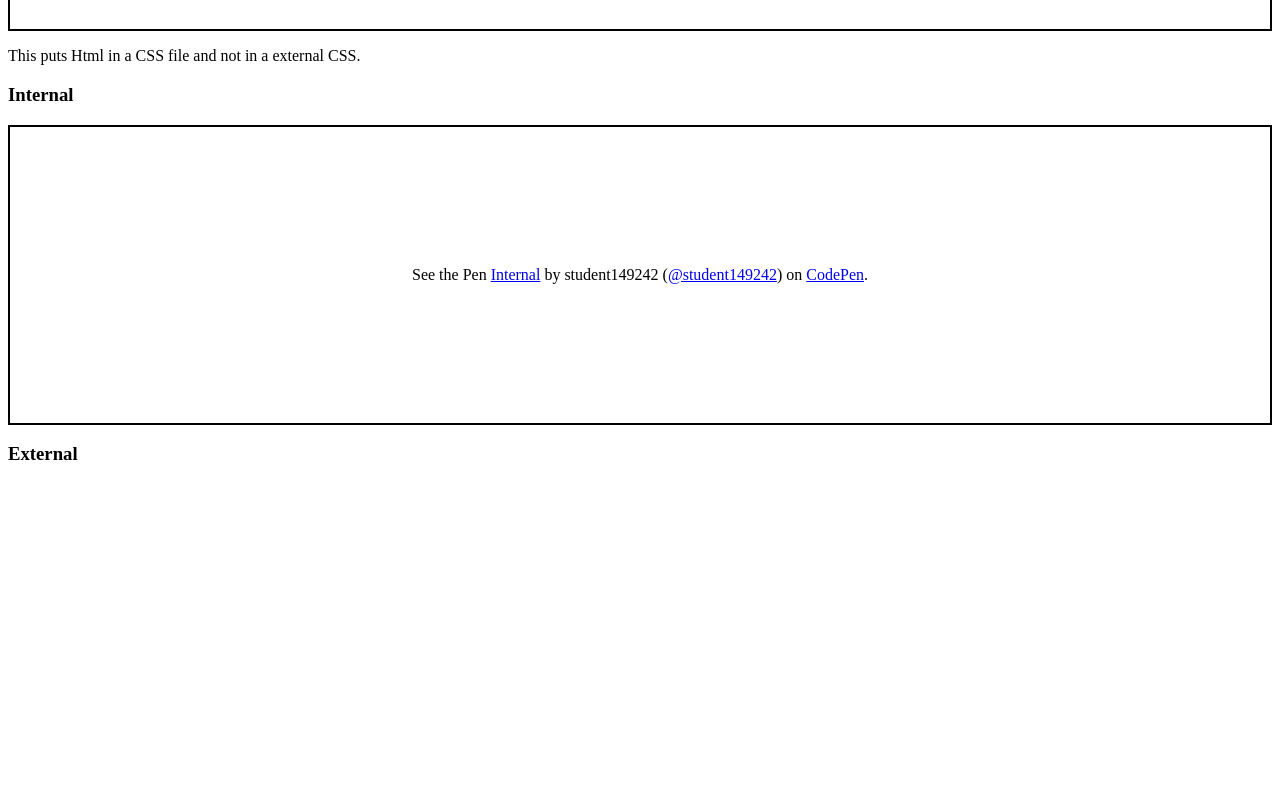
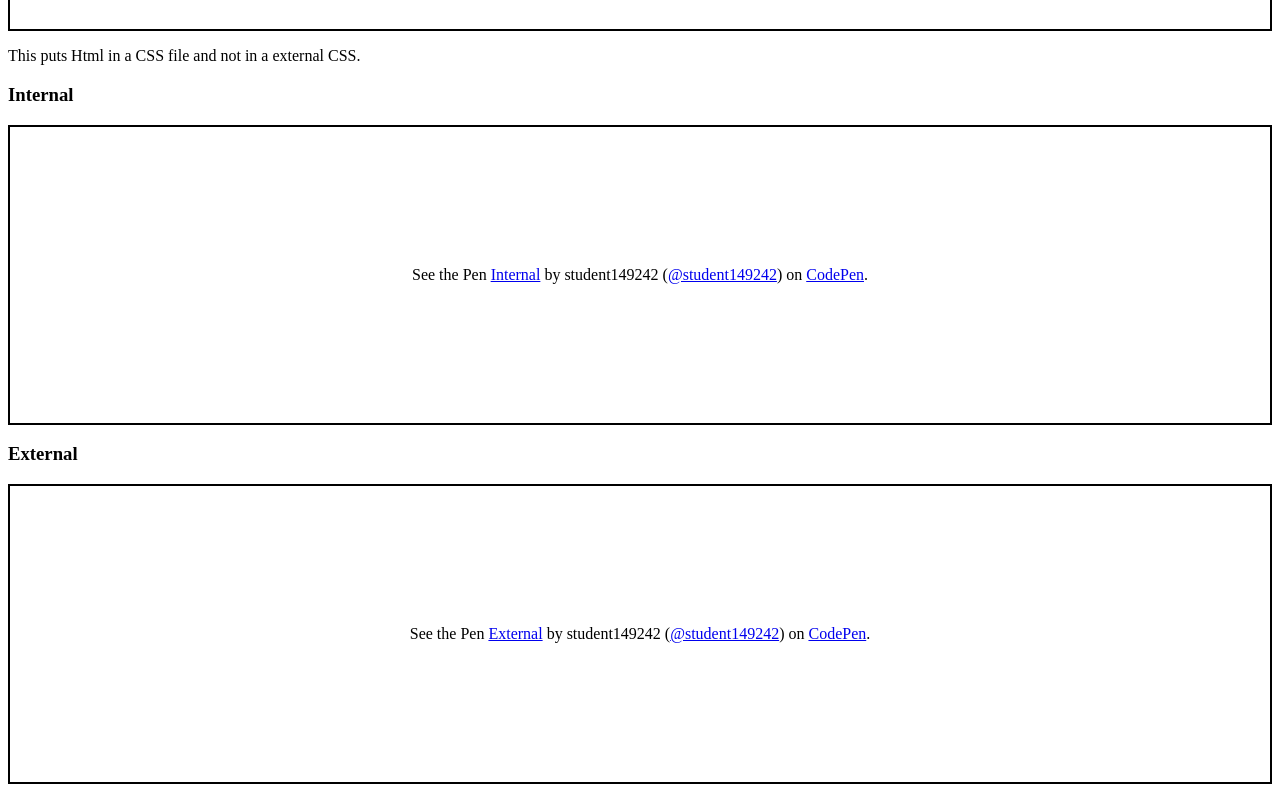
Before and after one commit to student149242/techblog, a plain HTML site: page css.html in a window 1280 px wide. Shown: the part 852-1652 px from the top of the page. Before the commit the page ends 1336 px from the top, so only its background shows below. Drawn offline with Linux system fonts and the light colour scheme; a script that the page names is missing.

Commit message:
Update css.html

```diff
--- a/css.html
+++ b/css.html
@@ -57,3 +57,11 @@
 <script async src="https://cpwebassets.codepen.io/assets/embed/ei.js"></script>
 
          <h3>External</h3>
+
+       <html>
+          <p class="codepen" data-height="300" data-default-tab="html,result" data-slug-hash="wvrWNXN" data-user="student149242" style="height: 300px; box-sizing: border-box; display: flex; align-items: center; justify-content: center; border: 2px solid; margin: 1em 0; padding: 1em;">
+  <span>See the Pen <a href="https://codepen.io/student149242/pen/wvrWNXN">
+  External</a> by student149242 (<a href="https://codepen.io/student149242">@student149242</a>)
+  on <a href="https://codepen.io">CodePen</a>.</span>
+</p>
+<script async src="https://cpwebassets.codepen.io/assets/embed/ei.js"></script>
```
